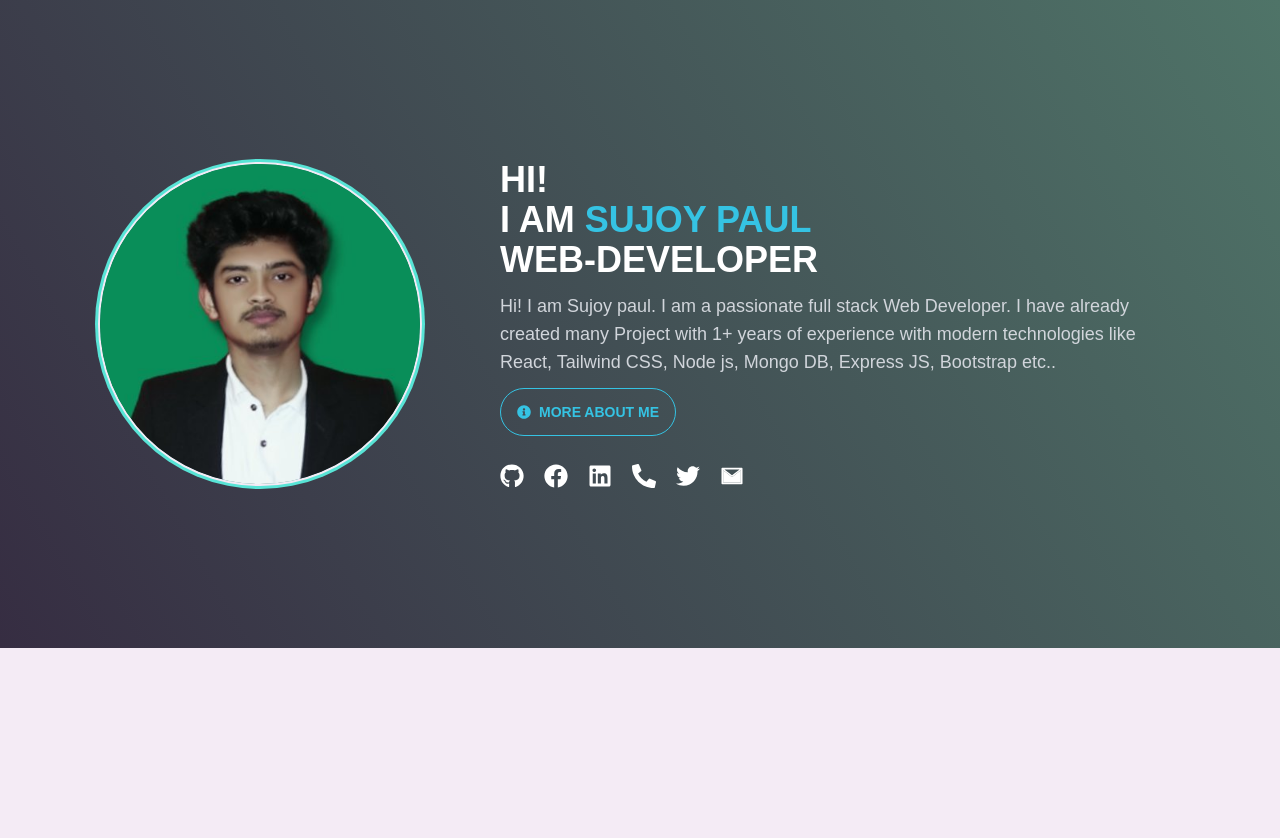
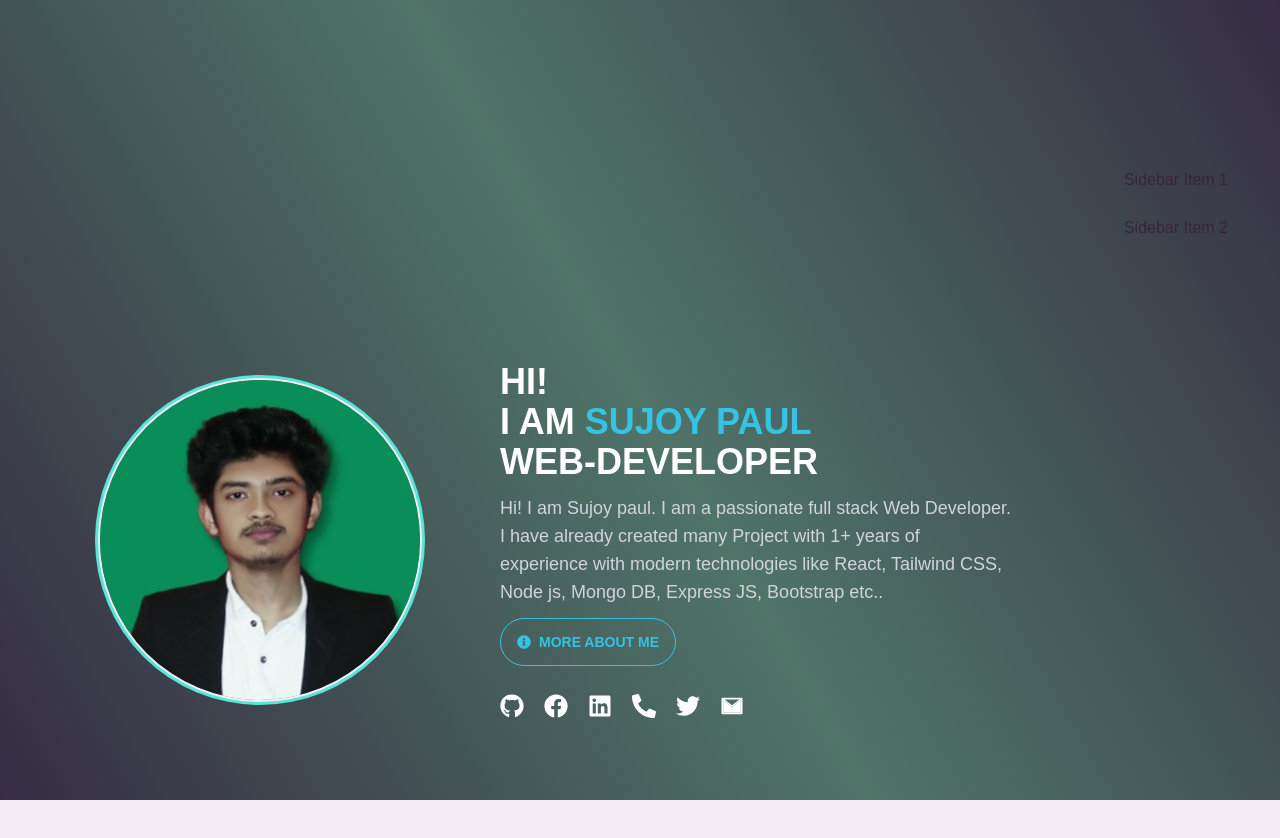
Before and after one commit to spsujoy007/developer-portfolio-client-1, a React (Create React App) app: page / in a window 1280 px wide. Shown: the top 838 px of the page. Before the commit the page ends 800 px from the top, so only its background shows below. Built offline with nearby package versions, Linux system fonts and the light colour scheme.

Commit message:
side navbar added

```diff
--- a/src/Pages/Home/Home/Home.js
+++ b/src/Pages/Home/Home/Home.js
@@ -3,7 +3,7 @@ import ProfileBio from '../ProfileBio/ProfileBio';
 
 const Home = () => {
     return (
-        <div>
+        <div className='md:h-[100vh] h-[100%]'>
             <ProfileBio></ProfileBio>
         </div>
     );
--- a/src/Pages/Home/ProfileBio/ProfileBio.js
+++ b/src/Pages/Home/ProfileBio/ProfileBio.js
@@ -1,14 +1,15 @@
 import React from 'react';
 import profiledp from '../../../assets/profiledp.jpg'
 import { FaFacebook, FaGithub, FaInfoCircle, FaLinkedin, FaPhoneAlt, FaTwitter } from "react-icons/fa";
-import { AiOutlineMail, AiTwotoneMail } from "react-icons/ai";
+import { AiTwotoneMail } from "react-icons/ai";
+import SideNav from '../../Shared/SideNav/SideNav';
 
 const ProfileBio = () => {
     return (
         <div className=''>
-            <div className='flex md:flex-row flex-col items-center py-40'>
+            <div className='flex md:flex-row flex-col items-center md:py-[140px] py-20'>
             {/* for left image */}
-            <div className='flex justify-center items-center px-20'>
+            <div className='flex justify-center items-center px-20 '>
             <div className="avatar">
                 <div className="w-80 rounded-full ring ring-success ring-offset-base-100 ring-offset-2">
                     <img src={profiledp} alt='' />
@@ -33,8 +34,12 @@ const ProfileBio = () => {
                 <a target='blank' href='https://www.linkedin.com/in/spsujoy/'><FaLinkedin className='mr-5'></FaLinkedin></a>
                 <a target='blank' href="tel:+8801859342364"><FaPhoneAlt className='mr-5'></FaPhoneAlt></a>
                 <a target='blank' href='https://twitter.com/spsujoy007'><FaTwitter className='mr-5'></FaTwitter></a>
-                <a target='blank' href='mailto:sujoypaul728@gmail.com'><AiTwotoneMail className='mr-5'></AiTwotoneMail></a>
+                <a target='blank' href='mailto: sujoypaul728@gmail.com'><AiTwotoneMail className='mr-5'></AiTwotoneMail></a>
             </div>
+        </div>
+
+        <div>
+            <SideNav></SideNav>
         </div>
 
         </div>
--- a/src/Pages/Shared/Header/Header.js
+++ /dev/null
@@ -1,35 +0,0 @@
-import React from 'react'
-import { Link } from 'react-router-dom'
-import logo from '../../../assets/splogo.jpg'
-
-const Header = () => {
-  return (
-    <div className="navbar bg-transparent ">
-  <div className="navbar-start">
-    <div className="dropdown">
-      <label tabIndex={0} className="btn btn-ghost lg:hidden">
-        <svg xmlns="http://www.w3.org/2000/svg" className="h-5 w-5" fill="none" viewBox="0 0 24 24" stroke="currentColor"><path strokeLinecap="round" strokeLinejoin="round" strokeWidth="2" d="M4 6h16M4 12h8m-8 6h16" /></svg>
-      </label>
-
-
-    </div>
-
-    {/* website logo  */}
-
-  </div>
-  <div className="navbar-center hidden lg:flex">
-  </div>
-  <div className="navbar-end">
-    {/* left side button  */}
-    <label className="swap swap-rotate">
-  <input type="checkbox" />
-  <svg className="swap-on fill-current w-10 h-10" xmlns="http://www.w3.org/2000/svg" viewBox="0 0 24 24"><path d="M5.64,17l-.71.71a1,1,0,0,0,0,1.41,1,1,0,0,0,1.41,0l.71-.71A1,1,0,0,0,5.64,17ZM5,12a1,1,0,0,0-1-1H3a1,1,0,0,0,0,2H4A1,1,0,0,0,5,12Zm7-7a1,1,0,0,0,1-1V3a1,1,0,0,0-2,0V4A1,1,0,0,0,12,5ZM5.64,7.05a1,1,0,0,0,.7.29,1,1,0,0,0,.71-.29,1,1,0,0,0,0-1.41l-.71-.71A1,1,0,0,0,4.93,6.34Zm12,.29a1,1,0,0,0,.7-.29l.71-.71a1,1,0,1,0-1.41-1.41L17,5.64a1,1,0,0,0,0,1.41A1,1,0,0,0,17.66,7.34ZM21,11H20a1,1,0,0,0,0,2h1a1,1,0,0,0,0-2Zm-9,8a1,1,0,0,0-1,1v1a1,1,0,0,0,2,0V20A1,1,0,0,0,12,19ZM18.36,17A1,1,0,0,0,17,18.36l.71.71a1,1,0,0,0,1.41,0,1,1,0,0,0,0-1.41ZM12,6.5A5.5,5.5,0,1,0,17.5,12,5.51,5.51,0,0,0,12,6.5Zm0,9A3.5,3.5,0,1,1,15.5,12,3.5,3.5,0,0,1,12,15.5Z"/></svg>
-  <svg className="swap-off fill-current w-10 h-10" xmlns="http://www.w3.org/2000/svg" viewBox="0 0 24 24"><path d="M21.64,13a1,1,0,0,0-1.05-.14,8.05,8.05,0,0,1-3.37.73A8.15,8.15,0,0,1,9.08,5.49a8.59,8.59,0,0,1,.25-2A1,1,0,0,0,8,2.36,10.14,10.14,0,1,0,22,14.05,1,1,0,0,0,21.64,13Zm-9.5,6.69A8.14,8.14,0,0,1,7.08,5.22v.27A10.15,10.15,0,0,0,17.22,15.63a9.79,9.79,0,0,0,2.1-.22A8.11,8.11,0,0,1,12.14,19.73Z"/></svg>
-
-</label>
-  </div>
-</div>
-  )
-}
-
-export default Header
--- /dev/null
+++ b/src/Pages/Shared/SideNav/SideNav.js
@@ -0,0 +1,25 @@
+import React from 'react';
+
+const SideNav = () => {
+    return (
+        <div>
+            <div className="drawer drawer-mobile bg-transparent">
+  <input id="my-drawer-2" type="checkbox" className="drawer-toggle" />
+  <div className="drawer-content flex flex-col items-center justify-center">
+    <label htmlFor="my-drawer-2" className="btn btn-primary drawer-button lg:hidden">Open drawer</label>
+
+  </div>
+  <div className="drawer-side">
+    <label htmlFor="my-drawer-2" className="drawer-overlay"></label>
+    <ul className="menu p-4 text-base-content">
+      <li><a>Sidebar Item 1</a></li>
+      <li><a>Sidebar Item 2</a></li>
+    </ul>
+
+  </div>
+</div>
+        </div>
+    );
+};
+
+export default SideNav;
--- a/src/index.css
+++ b/src/index.css
@@ -7,9 +7,7 @@ body {
   font-family: 'Poppins', sans-serif;
   -webkit-font-smoothing: antialiased;
   -moz-osx-font-smoothing: grayscale;
-  background-image: linear-gradient(60deg, #362d42, #4f7468);
-  background-size: cover;
-  height: 100%;
+  background-image: linear-gradient(60deg, #362d42, #4f7468, #362d42);
 }
 
 code {
```
